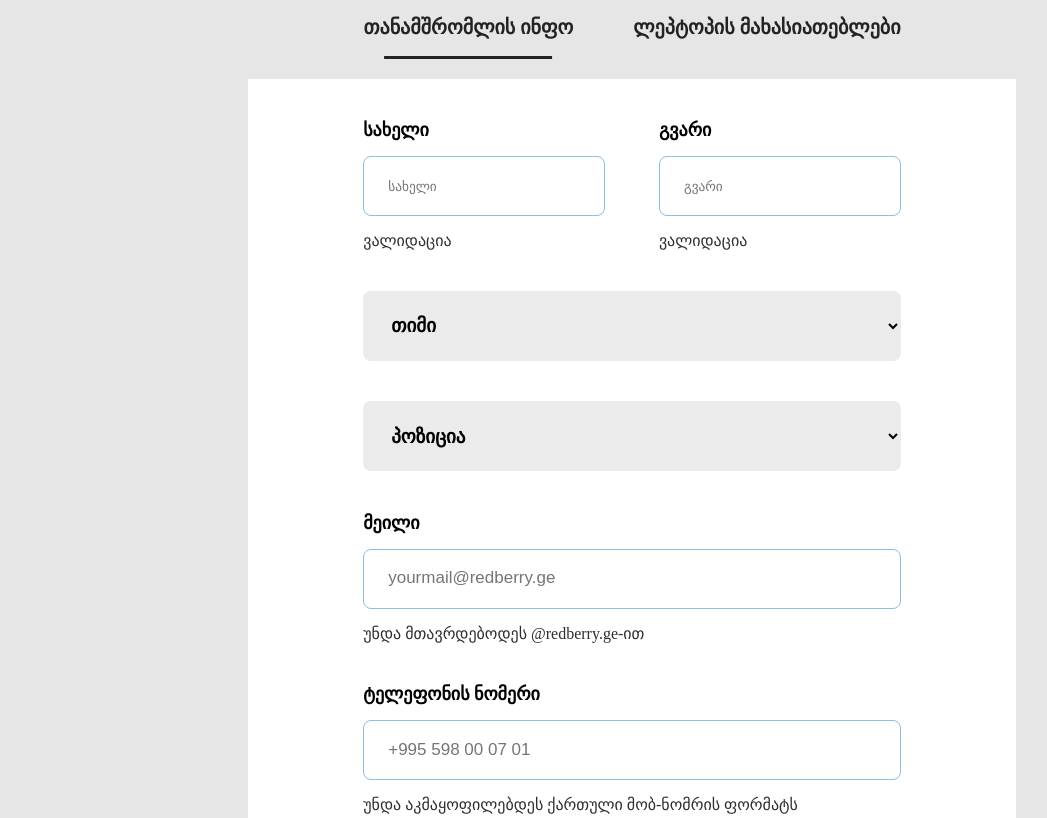
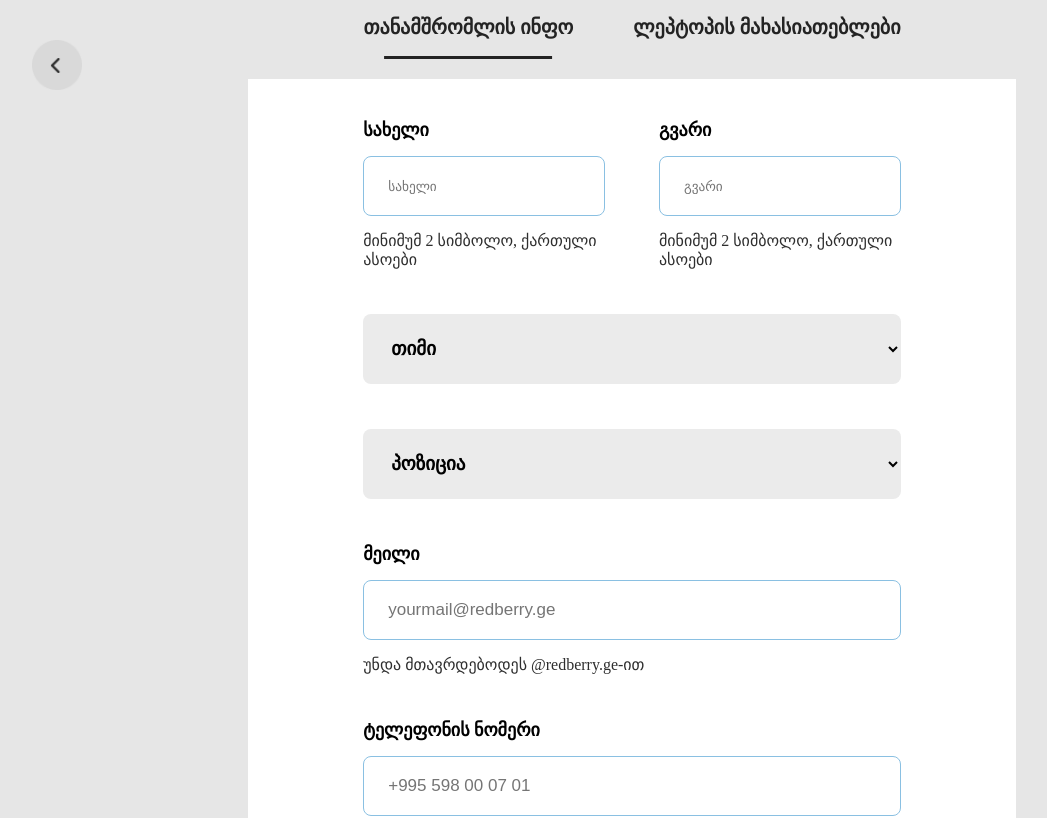
Before and after one commit to GiorgiNefaridze/Redberry-task, a React (Create React App) app: page /employee-information in a window 1280 px wide. Shown: the top 818 px of the page, without its empty margins (8-1055 px from the left). Built offline with nearby package versions, Linux system fonts and the light colour scheme.

Commit message:
implement some validation on submit event

```diff
--- a/src/components/EmployeeInformation/EmployeeInformation.jsx
+++ b/src/components/EmployeeInformation/EmployeeInformation.jsx
@@ -1,6 +1,92 @@
+import { useState } from "react";
+import { useNavigate } from "react-router-dom";
+
+import GoBack from "../../images/go-back.png";
+
 import "./EmployeeInformation.scss";
 
+//validation
+const redberryMailValidation = "redberry.ge";
+const georgianPhoneNumCode = "995";
+
+const georgianLetters = [
+  "ა",
+  "ბ",
+  "გ",
+  "დ",
+  "ე",
+  "ვ",
+  "ზ",
+  "თ",
+  "ი",
+  "კ",
+  "ლ",
+  "მ",
+  "ნ",
+  "ო",
+  "პ",
+  "ჟ",
+  "რ",
+  "ს",
+  "ტ",
+  "უ",
+  "ფ",
+  "ქ",
+  "ღ",
+  "ყ",
+  "შ",
+  "ჩ",
+  "ც",
+  "ძ",
+  "წ",
+  "ჭ",
+  "ხ",
+  "ჯ",
+  "ჰ",
+];
+
 export default function EmployeeInformation() {
+  const [name, setName] = useState("");
+  const [lastName, setLastName] = useState("");
+  const [direction, setDirection] = useState("");
+  const [position, setPosition] = useState("");
+  const [email, setEmail] = useState("");
+  const [number, setNumber] = useState("");
+
+  const navigate = useNavigate();
+
+  const goBack = () => {
+    navigate(-1);
+  };
+
+  const submitForm = (e) => {
+    e.preventDefault();
+
+    if (
+      name === "" ||
+      name.length < 2 ||
+      lastName === "" ||
+      lastName.length < 2 ||
+      email === "" ||
+      number === ""
+    )
+      return;
+
+    for (let i = 0; i < georgianLetters.length; i++) {
+      for (let j = 0; j < name.length; j++) {
+        if (georgianLetters[i] === name[j]) {
+          return true;
+        }
+      }
+    }
+
+    if (email.split("@")[1] !== redberryMailValidation) return;
+
+    if (!number.startsWith(georgianPhoneNumCode)) {
+      return;
+    }
+  };
+
   return (
     <div className="EmployeeInformation">
       <div className="EmployeeInformation-toggle-section">
@@ -8,21 +94,39 @@ export default function EmployeeInformation() {
         <span>ლეპტოპის მახასიათებლები</span>
       </div>
       <div className="EmployeeInformation-content">
-        <div className="EmployeeInformation-content-inner">
+        <form
+          onSubmit={(e) => submitForm(e)}
+          className="EmployeeInformation-content-inner"
+        >
           <div className="EmployeeInformation-content-inner-firstName-lastName">
             <div className="EmployeeInformation-content-inner-firstName-lastName-firstName">
               <label htmlFor="firstName">სახელი</label>
-              <input id="firstName" type="text" placeholder="სახელი" />
-              <span>ვალიდაცია</span>
+              <input
+                value={name}
+                onChange={(e) => setName(e.target.value)}
+                id="firstName"
+                type="text"
+                placeholder="სახელი"
+              />
+              <span>მინიმუმ 2 სიმბოლო, ქართული ასოები</span>
             </div>
             <div className="EmployeeInformation-content-inner-firstName-lastName-lastName">
               <label htmlFor="lastName">გვარი</label>
-              <input id="lastName" type="text" placeholder="გვარი" />
-              <span>ვალიდაცია</span>
+              <input
+                value={lastName}
+                onChange={(e) => setLastName(e.target.value)}
+                id="lastName"
+                type="text"
+                placeholder="გვარი"
+              />
+              <span>მინიმუმ 2 სიმბოლო, ქართული ასოები</span>
             </div>
           </div>
           <div className="EmployeeInformation-content-inner-team">
-            <select>
+            <select
+              value={direction}
+              onChange={(e) => setDirection(e.target.value)}
+            >
               <option value="თიმი">თიმი</option>
               <option value="დეველოპმენტი">დეველოპმენტი</option>
               <option value="HR">HR</option>
@@ -32,7 +136,10 @@ export default function EmployeeInformation() {
             </select>
           </div>
           <div className="EmployeeInformation-content-inner-position">
-            <select>
+            <select
+              value={position}
+              onChange={(e) => setPosition(e.target.value)}
+            >
               <option value="პოზიცია">პოზიცია</option>
             </select>
           </div>
@@ -40,6 +147,8 @@ export default function EmployeeInformation() {
             <label htmlFor="mail">მეილი</label>
             <input
               id="mail"
+              value={email}
+              onChange={(e) => setEmail(e.target.value)}
               type="email"
               placeholder="yourmail@redberry.ge"
               required
@@ -48,14 +157,26 @@ export default function EmployeeInformation() {
           </div>
           <div className="EmployeeInformation-content-inner-phone-number">
             <label htmlFor="number">ტელეფონის ნომერი</label>
-            <input id="number" type="text" placeholder="+995 598 00 07 01" />
+            <input
+              value={number}
+              onChange={(e) => setNumber(e.target.value)}
+              id="number"
+              type="number"
+              placeholder="+995 598 00 07 01"
+            />
             <span>უნდა აკმაყოფილებდეს ქართული მობ-ნომრის ფორმატს</span>
           </div>
           <div className="EmployeeInformation-content-inner-button">
             <button type="submit">შემდეგი</button>
           </div>
-        </div>
+        </form>
       </div>
+      <img
+        onClick={() => goBack()}
+        className="EmployeeInformation-go-back"
+        title="უკან დაბრუნება"
+        src={GoBack}
+      />
     </div>
   );
 }
--- a/src/components/EmployeeInformation/EmployeeInformation.scss
+++ b/src/components/EmployeeInformation/EmployeeInformation.scss
@@ -1,6 +1,6 @@
 .EmployeeInformation {
     width: 100%;
-    height: 120vh;
+    height: 125vh;
     background-color: rgb(230, 230, 230);
     display: flex;
     align-items: center;
@@ -24,7 +24,7 @@
                 position: relative;
 
                 &::after {
-                    content: '';
+                    content: "";
                     width: 80%;
                     height: 3px;
                     position: absolute;
@@ -34,7 +34,6 @@
                     background-color: #232323;
                 }
             }
-
         }
     }
 
@@ -77,13 +76,13 @@
                         width: 100%;
                         height: 60px;
                         outline: none;
-                        border: 1.8px solid #8AC0E2;
+                        border: 1.8px solid #8ac0e2;
                         border-radius: 8px;
                         padding: 8px 24px;
                     }
 
                     span {
-                        color: #2E2E2E;
+                        color: #2e2e2e;
                     }
                 }
             }
@@ -96,7 +95,7 @@
                 select {
                     width: 100%;
                     height: 100%;
-                    background-color: #EBEBEB;
+                    background-color: #ebebeb;
                     border-radius: 8px;
                     border: none;
                     outline: none;
@@ -125,7 +124,7 @@
                     width: 100%;
                     height: 60px;
                     outline: none;
-                    border: 1.8px solid #8AC0E2;
+                    border: 1.8px solid #8ac0e2;
                     border-radius: 8px;
                     padding: 8px 24px;
 
@@ -134,8 +133,17 @@
                     }
                 }
 
+                input[type="number"] {
+                    -moz-appearance: textfield;
+                }
+
+                input::-webkit-outer-spin-button,
+                input::-webkit-inner-spin-button {
+                    -webkit-appearance: none;
+                }
+
                 span {
-                    color: #2E2E2E;
+                    color: #2e2e2e;
                 }
             }
 
@@ -148,9 +156,9 @@
                 button {
                     width: 160px;
                     height: 50px;
-                    background-color: #62A1EB;
+                    background-color: #62a1eb;
                     color: white;
-                    bordeR: none;
+                    border: none;
                     outline: none;
                     border-radius: 8px;
                     font-size: 20px;
@@ -159,4 +167,13 @@
             }
         }
     }
+
+    &-go-back {
+        width: 50px;
+        height: 50px;
+        position: absolute;
+        top: 40px;
+        left: 40px;
+        cursor: pointer;
+    }
 }
```
Also changed, not shown: src/images/go-back.png (added).
